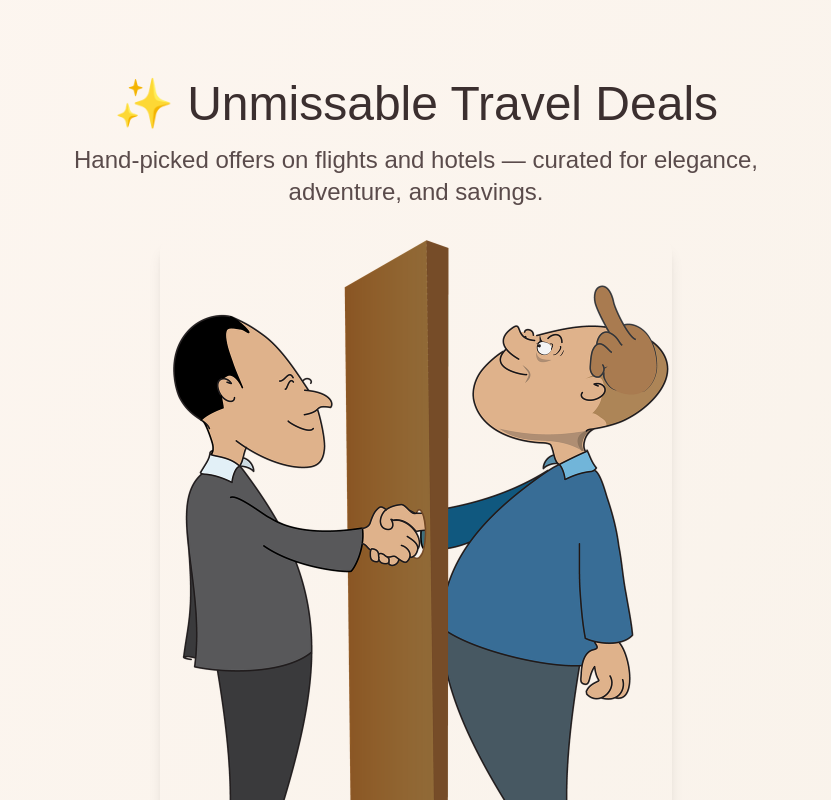
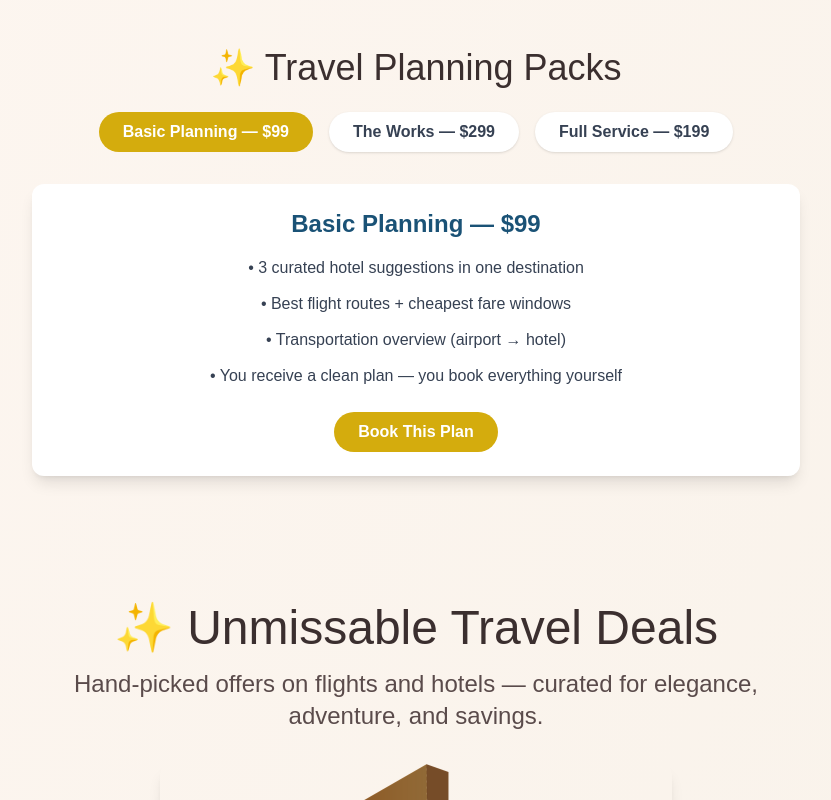
Before and after one commit to P-bot-0ps/opulence-luxury-travel, a Next.js app: page /Deals in a window 1280 px wide. Shown: the top 800 px of the page, without its empty margins (224-1055 px from the left). Built offline with nearby package versions, Linux system fonts and the light colour scheme.

Commit message:
all changes must be added

```diff
--- a/src/app/Deals/page.js
+++ b/src/app/Deals/page.js
@@ -1,10 +1,10 @@
 "use client";
-
-import { useEffect } from "react";
+import { useState, useEffect } from "react";
 
 export default function Deals() {
+  const [activePlan, setActivePlan] = useState("basic");
+
   useEffect(() => {
-    // Attach scripts after mount to avoid hydration mismatch
     const widgets = [
       {
         id: "flight-widget",
@@ -28,8 +28,119 @@ export default function Deals() {
     });
   }, []);
 
+  const renderPlanContent = () => {
+    const button = (
+      <a
+        href="/Contact"
+        className="inline-block mt-6 bg-[#D4AC0D] text-white px-6 py-2 rounded-full font-semibold hover:bg-[#B7950B] transition"
+      >
+        Book This Plan
+      </a>
+    );
+
+    switch (activePlan) {
+      case "basic":
+        return (
+          <div className="p-6 bg-white rounded-xl shadow-lg">
+            <h3 className="text-2xl font-bold text-[#1A5276] mb-4">
+              Basic Planning — $99
+            </h3>
+            <ul className="text-gray-700 space-y-3">
+              <li>• 3 curated hotel suggestions in one destination</li>
+              <li>• Best flight routes + cheapest fare windows</li>
+              <li>• Transportation overview (airport → hotel)</li>
+              <li>• You receive a clean plan — you book everything yourself</li>
+            </ul>
+            {button}
+          </div>
+        );
+
+      case "works":
+        return (
+          <div className="p-6 bg-white rounded-xl shadow-lg">
+            <h3 className="text-2xl font-bold text-[#1A5276] mb-4">
+              The Works — $299
+            </h3>
+            <ul className="text-gray-700 space-y-3">
+              <li>• Everything in Basic Planning</li>
+              <li>• 3 hotel options across two neighborhoods</li>
+              <li>• Flight comparison (airlines, layovers, baggage rules)</li>
+              <li>• Local transportation plan (metro, Uber, transfers)</li>
+              <li>• 3–5 activity suggestions</li>
+              <li>• A polished PDF itinerary</li>
+            </ul>
+            {button}
+          </div>
+        );
+
+      case "full":
+        return (
+          <div className="p-6 bg-white rounded-xl shadow-lg">
+            <h3 className="text-2xl font-bold text-[#1A5276] mb-4">
+              Full Service — $199
+            </h3>
+            <ul className="text-gray-700 space-y-3">
+              <li>• Full booking done for you</li>
+              <li>• 3 hotel options — we book your choice</li>
+              <li>• Flight booking assistance</li>
+              <li>• Transportation arranged</li>
+              <li>• Concierge-style support</li>
+              <li>• WhatsApp support during your trip</li>
+            </ul>
+            {button}
+          </div>
+        );
+    }
+  };
+
   return (
     <main className="bg-gradient-to-br from-[#fdf6f0] to-[#f7f1e8] text-gray-800 font-inter">
+      {/* Planning Packs Section */}
+      <section className="py-12 px-6 text-center">
+        <h2 className="text-4xl font-playfair text-[#3b2f2f] mb-6">
+          ✨ Travel Planning Packs
+        </h2>
+
+        {/* Tabs */}
+        <div className="flex justify-center gap-4 mb-8 flex-wrap">
+          <button
+            onClick={() => setActivePlan("basic")}
+            className={`px-6 py-2 rounded-full font-semibold ${
+              activePlan === "basic"
+                ? "bg-[#D4AC0D] text-white"
+                : "bg-white text-gray-700 shadow"
+            }`}
+          >
+            Basic Planning — $99
+          </button>
+
+          <button
+            onClick={() => setActivePlan("works")}
+            className={`px-6 py-2 rounded-full font-semibold ${
+              activePlan === "works"
+                ? "bg-[#D4AC0D] text-white"
+                : "bg-white text-gray-700 shadow"
+            }`}
+          >
+            The Works — $299
+          </button>
+
+          <button
+            onClick={() => setActivePlan("full")}
+            className={`px-6 py-2 rounded-full font-semibold ${
+              activePlan === "full"
+                ? "bg-[#D4AC0D] text-white"
+                : "bg-white text-gray-700 shadow"
+            }`}
+          >
+            Full Service — $199
+          </button>
+        </div>
+
+        {/* Tab Content */}
+        <div className="max-w-3xl mx-auto">{renderPlanContent()}</div>
+      </section>
+
       {/* Hero Section */}
       <section className="text-center py-20 px-6">
         <h1 className="text-5xl font-playfair text-[#3b2f2f] mb-4">
@@ -40,24 +151,17 @@ export default function Deals() {
           adventure, and savings.
         </p>
 
-        {/* Optimized Responsive Hero Image */}
         <img
           src="/image/deal.png"
           alt="Travel deals"
           loading="lazy"
-          className="
-    mx-auto mt-8 rounded-xl shadow-lg
-    w-full
-    max-w-xs sm:max-w-sm md:max-w-md lg:max-w-lg
-    h-auto object-cover
-          "
+          className="mx-auto mt-8 rounded-xl shadow-lg w-full max-w-xs sm:max-w-sm md:max-w-md lg:max-w-lg h-auto object-cover"
         />
       </section>
 
       {/* Deals Grid */}
       <section className="py-16 px-6 bg-white">
         <div className="max-w-6xl mx-auto grid grid-cols-1 md:grid-cols-2 gap-12">
-          {/* Flight Deals */}
           <div className="rounded-xl shadow-xl bg-[#fdf6f0] p-6 hover:scale-105 transition-transform duration-300">
             <h2 className="text-3xl font-playfair text-[#1A5276] mb-4">
               ✈️ Flight Deals
@@ -69,7 +173,6 @@ export default function Deals() {
             <div id="flight-widget" className="w-full"></div>
           </div>
 
-          {/* Hotel Deals */}
           <div className="rounded-xl shadow-xl bg-[#fdf6f0] p-6 hover:scale-105 transition-transform duration-300">
             <h2 className="text-3xl font-playfair text-[#1A5276] mb-4">
               🏨 Hotel Deals
@@ -99,17 +202,11 @@ export default function Deals() {
           Book Now
         </a>
 
-        {/* Optimized Responsive CTA Image */}
         <img
           src="/image/sale.jpg"
           alt="sales promotion"
           loading="lazy"
-          className="
-    mx-auto mt-8 rounded-xl shadow-lg
-    w-full
-    max-w-xs sm:max-w-sm md:max-w-md lg:max-w-lg
-    h-auto object-cover
-          "
+          className="mx-auto mt-8 rounded-xl shadow-lg w-full max-w-xs sm:max-w-sm md:max-w-md lg:max-w-lg h-auto object-cover"
         />
       </section>
     </main>
--- a/src/components/CategoryTabs.js
+++ b/src/components/CategoryTabs.js
@@ -10,7 +10,7 @@ const categories = [
     label: "Cruise Lines",
     icon: "cruise",
     deal: {
-      title: "Royal Caribbean Escape",
+      title: "MSC, Carnival,Princess,Royal Caribbean Escape",
       description: "Luxury cruise to the Mediterranean",
       style: "heart",
     },
--- a/src/components/WidgetCarousel.js
+++ b/src/components/WidgetCarousel.js
@@ -3,20 +3,22 @@ import { useState, useEffect } from "react";
 
 export default function WidgetCarousel({ categoryKey }) {
   const baseLinks = {
-    flight: "https://aviasales.tpx.lt/rncs1eKv",
+    flight: "https://aviasales.tpx.lt/N2KaHdGy",
+    hotel: "https://gocity.tpx.lt/bNxJZzOX",
+    car: "https://getrentacar.tpx.lt/jaLyTssr",
     cruise: "https://searadar.tpx.lt/HPqvCP3V",
-    hotel: "https://tiqets.tpx.lt/ZgDy8dBa",
-    car: "https://economybookings.tpx.lt/nWcYhHEf",
     yacht: "https://searadar.tpx.lt/HPqvCP3V",
+    experience: "https://gocity.tpx.lt/bNxJZzOX", // temporary or real link
   };
 
   const [link, setLink] = useState(baseLinks[categoryKey]);
 
   useEffect(() => {
-    // Add tracking params client-side only
     if (categoryKey === "cruise" || categoryKey === "yacht") {
       const journeyId = crypto.randomUUID();
       setLink(`${baseLinks[categoryKey]}?trs=477718&journey_id=${journeyId}`);
+    } else {
+      setLink(baseLinks[categoryKey]); // reset for normal categories
     }
   }, [categoryKey]);
 
@@ -28,6 +30,7 @@ export default function WidgetCarousel({ categoryKey }) {
     hotel: "🏨 Book Attractions & Hotels",
     car: "🚗 Rent a Car",
     yacht: "⛵ Charter a Yacht",
+    experience: "🎟️ Book Experiences",
   };
 
   const buttonLabels = {
@@ -36,6 +39,7 @@ export default function WidgetCarousel({ categoryKey }) {
     hotel: "Explore Hotels & Tickets",
     car: "Find Cars",
     yacht: "Book Yachts",
+    experience: "Explore Experiences",
   };
 
   return (
@@ -43,6 +47,7 @@ export default function WidgetCarousel({ categoryKey }) {
       <h3 className="text-lg font-bold mb-3 text-[#1A5276]">
         {cardTitles[categoryKey]}
       </h3>
+
       <a
         href={link}
         target="_blank"
```
